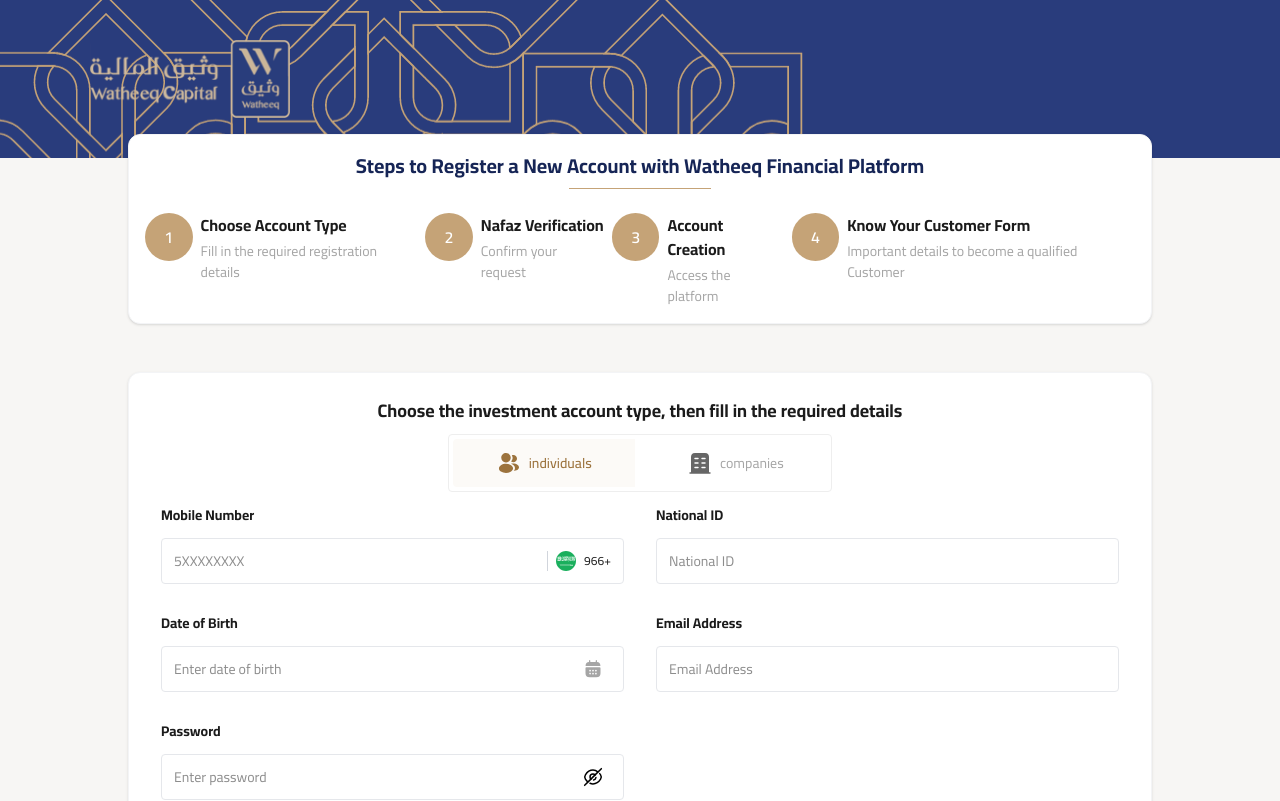
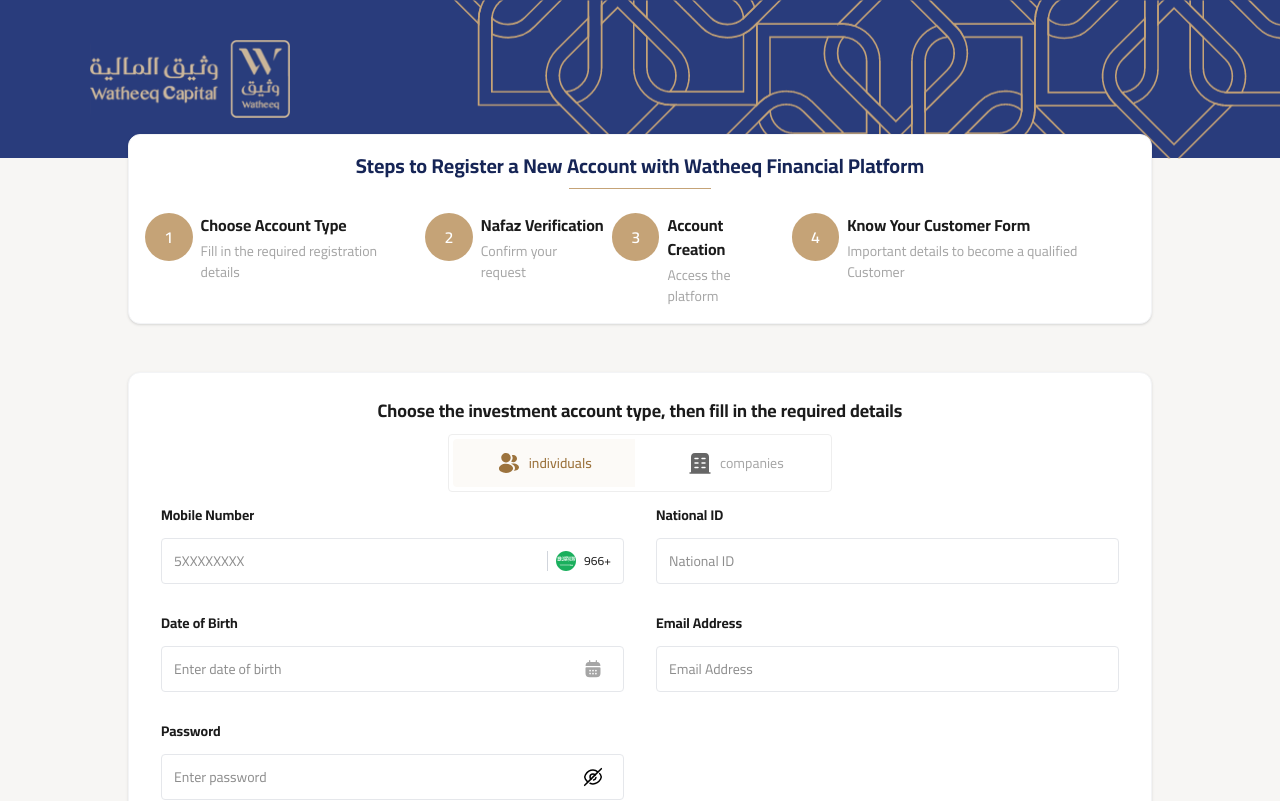
Before and after one commit to EmanRadwan114/watheeq, a Next.js app: page /en/register in a window 1280 px wide. Shown: the top 801 px of the page. Built offline with nearby package versions, Linux system fonts and the light colour scheme.

Commit message:
fix bg img of header

```diff
--- a/src/features/auth/components/register/RegisterHeader.tsx
+++ b/src/features/auth/components/register/RegisterHeader.tsx
@@ -6,8 +6,12 @@
 const RegisterHeader: React.FC = () => {
   return (
     <header
-      className={`flex justify-between bg-primary py-4xl px-22.5 bg-no-repeat ${style["register-header"]}`}
+      className={`relative flex justify-between bg-primary py-4xl px-22.5`}
     >
+      {/* bg */}
+      <div
+        className={`absolute start-0 end-0 top-0 bottom-0 bg-no-repeat  ${style["register-header"]} ltr:rotate-180`}
+      ></div>
       {/* logo */}
       <Image
         src={logoGoldImg}
```
